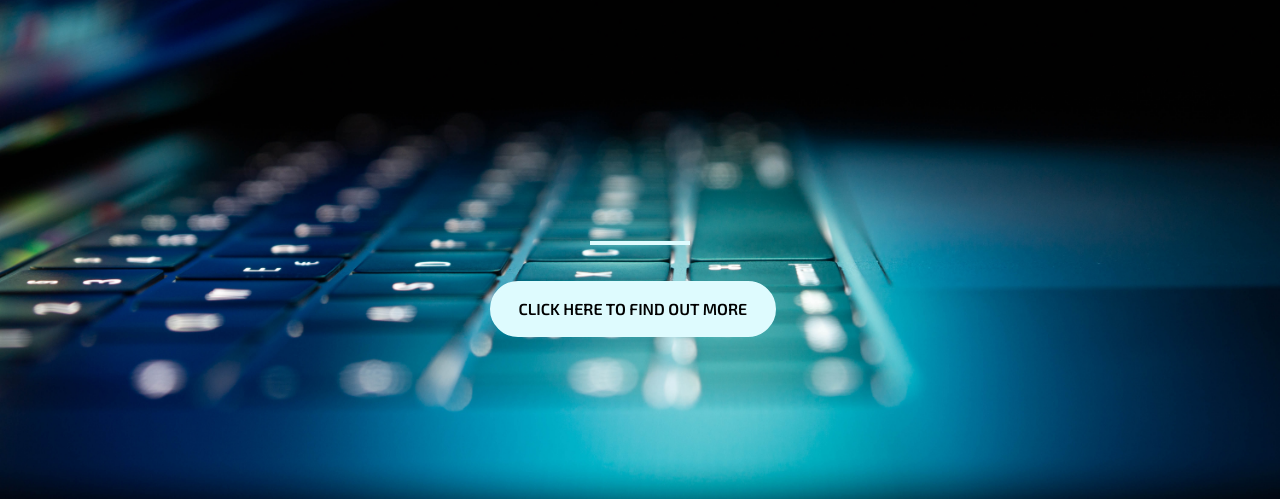
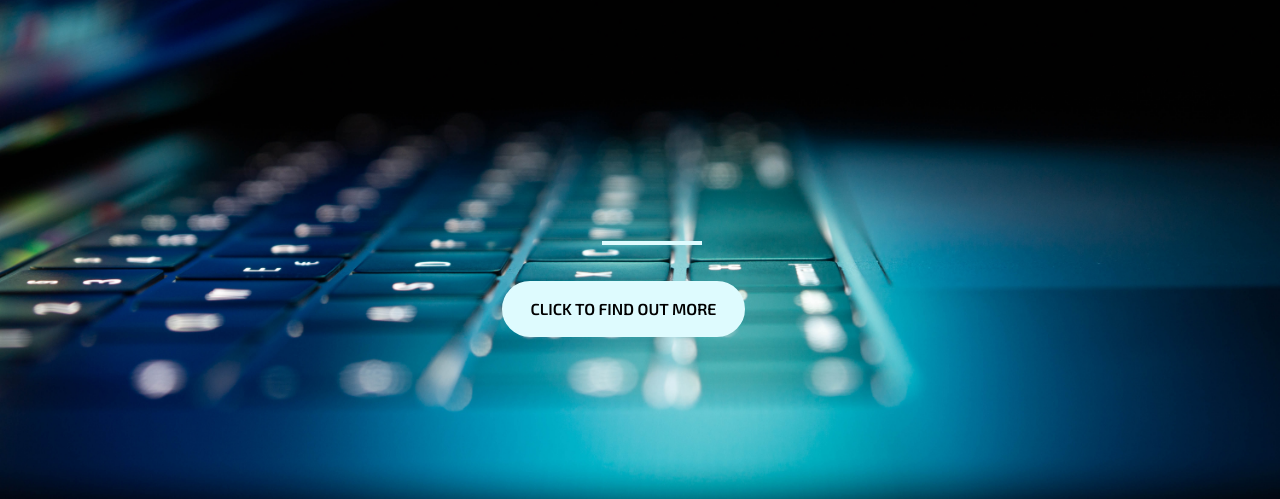
Before and after one commit to HWS-dev/Landing-page, a plain HTML site: page index.html in a window 1280 px wide. Shown: the part 301-800 px from the top of the page. Drawn offline with nearby package versions, Linux system fonts and the light colour scheme.

Commit message:
Update index.html

```diff
--- a/index.html
+++ b/index.html
@@ -37,12 +37,12 @@
          <h1 class="">&lt/hws&gt</h1>
           <h2 id="acro">Heath Web Solutions</h2>
       </header>
-        <section class="text-center">
-           <div id="buttonBox">
-            <div id="myButton">
+        <section>
+           <div id="buttonBox" class="container align-items-center">
+            <div id="myButton" class="container align-items-center">
             <hr>
             <a href="https://mailchi.mp/bdc76d53ceee/hws">
-             <button type="button" class="btn btn-light btn-xl">Click here to find out more</button>
+             <button type="button" class="btn btn-light btn-xl">Click to find out more</button>
              </a>
             </div>
            </div>
```
